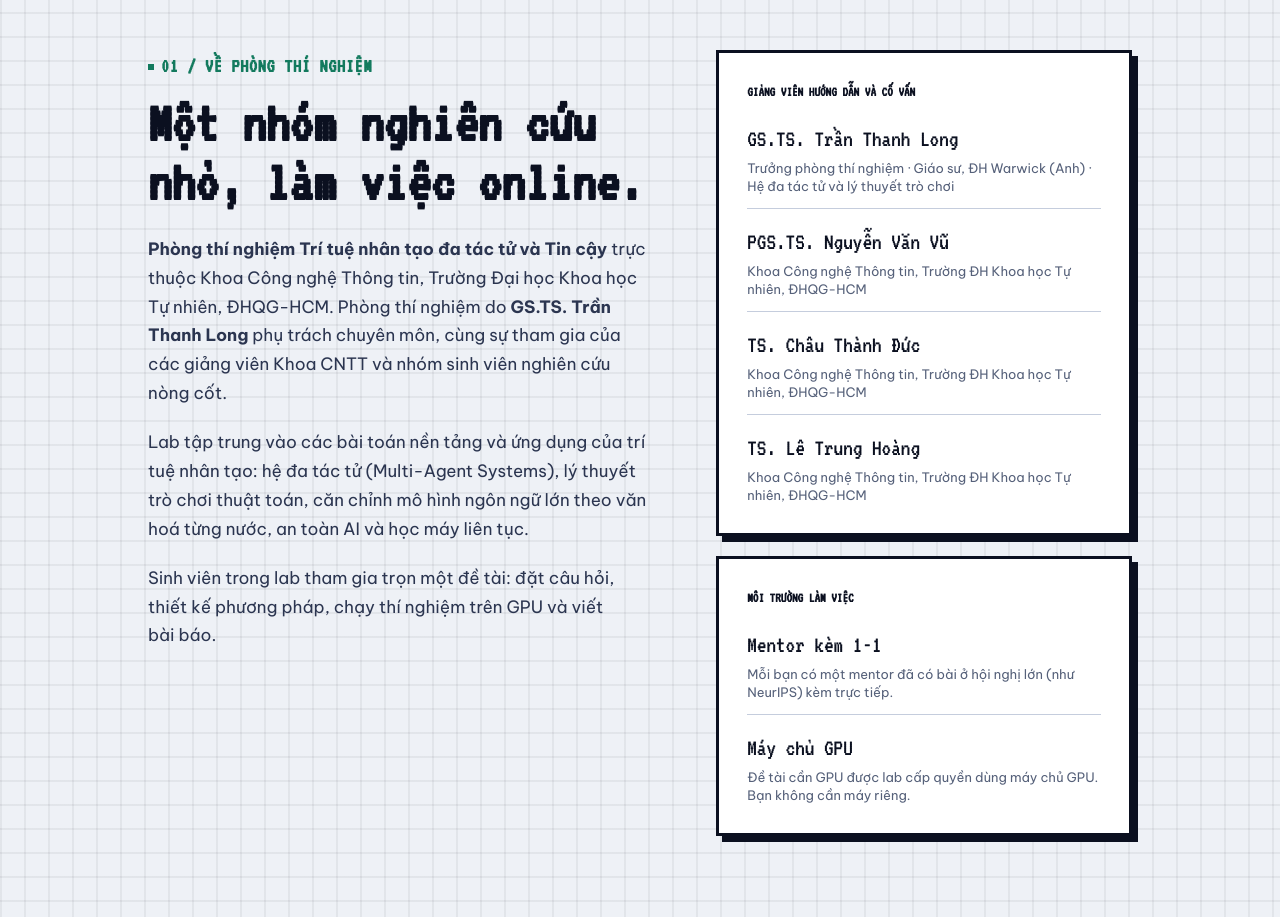
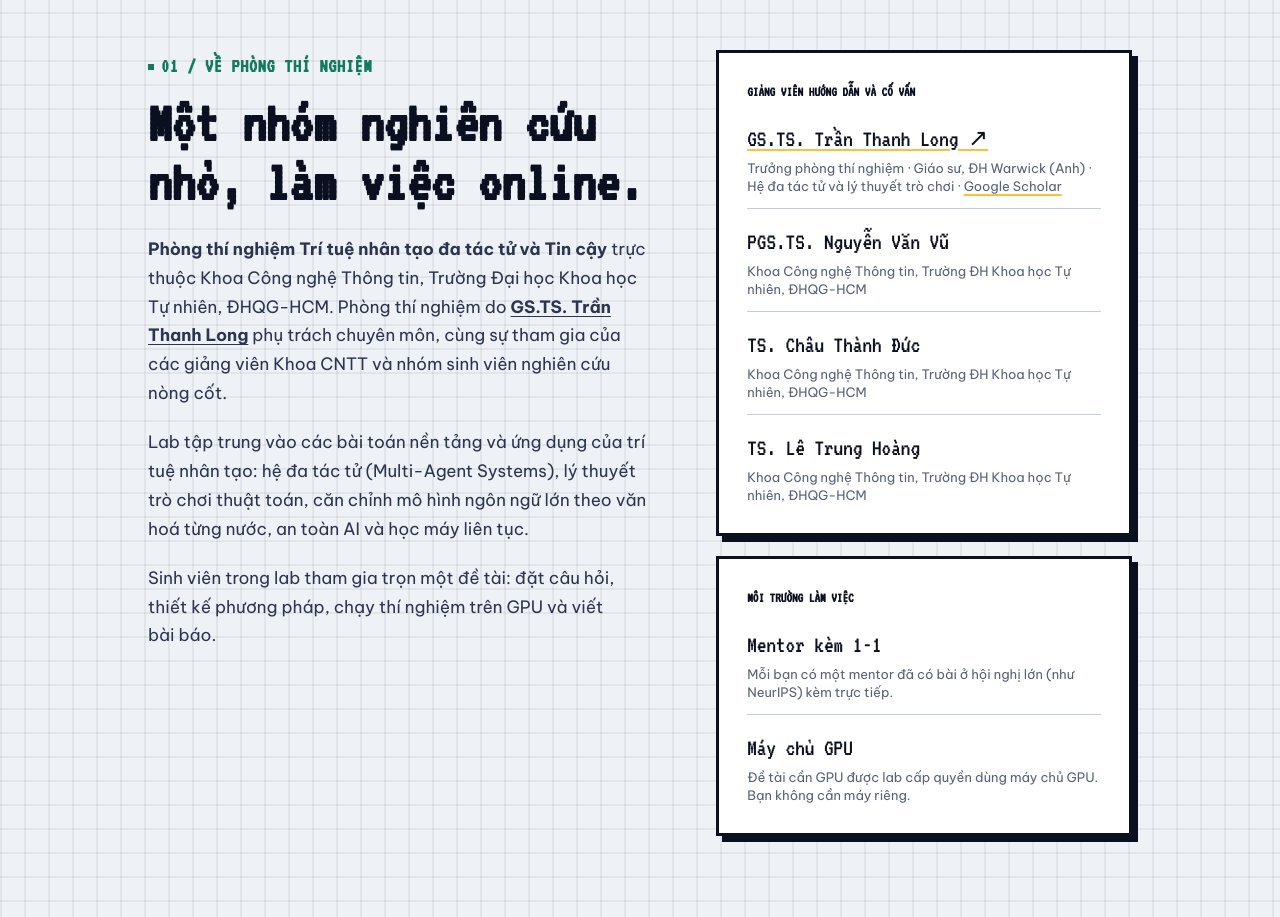
Before and after one commit to technoob05/multiagent-trustworthy-ai-recruitment, a plain HTML site: page dist/index.html in a window 1280 px wide. Shown: the part 1380-2297 px from the top of the page. Drawn offline with Linux system fonts and the light colour scheme.

Commit message:
Link Prof. Long Tran-Thanh to his Google Scholar profile

```diff
--- a/dist/index.html
+++ b/dist/index.html
@@ -1595,6 +1595,8 @@
     .apply-banner { background: var(--surface); }
     .apply-banner h2 { font-size: clamp(40px, 4.6vw, 56px); }
     :focus-visible { outline: 3px solid var(--px-acc-bg); outline-offset: 3px; }
+    .scholar-link { color: inherit; text-decoration: underline; text-decoration-thickness: 2px; text-underline-offset: 3px; text-decoration-color: var(--px-acc-bg); }
+    .scholar-link:hover { color: var(--px-acc); }
     @media (max-width: 640px) { .hero h1 { font-size: 52px; } .brand-title { font-size: 18px; } }
     @media (prefers-reduced-motion: reduce) { .pill, .research-card, .step-card, .benefit-item { transition: none; } }
   </style>
@@ -1708,7 +1710,7 @@
             <h2>Một nhóm nghiên cứu nhỏ, làm việc online.</h2>
 
             <p>
-              <strong>Phòng thí nghiệm Trí tuệ nhân tạo đa tác tử và Tin cậy</strong> trực thuộc Khoa Công nghệ Thông tin, Trường Đại học Khoa học Tự nhiên, ĐHQG-HCM. Phòng thí nghiệm do <strong>GS.TS. Trần Thanh Long</strong> phụ trách chuyên môn, cùng sự tham gia của các giảng viên Khoa CNTT và nhóm sinh viên nghiên cứu nòng cốt.
+              <strong>Phòng thí nghiệm Trí tuệ nhân tạo đa tác tử và Tin cậy</strong> trực thuộc Khoa Công nghệ Thông tin, Trường Đại học Khoa học Tự nhiên, ĐHQG-HCM. Phòng thí nghiệm do <strong><a class="scholar-link" href="https://scholar.google.com/citations?user=YBQai3gAAAAJ&amp;hl=en" target="_blank" rel="noopener">GS.TS. Trần Thanh Long</a></strong> phụ trách chuyên môn, cùng sự tham gia của các giảng viên Khoa CNTT và nhóm sinh viên nghiên cứu nòng cốt.
             </p>
             <p>
               Lab tập trung vào các bài toán nền tảng và ứng dụng của trí tuệ nhân tạo: hệ đa tác tử (Multi-Agent Systems), lý thuyết trò chơi thuật toán, căn chỉnh mô hình ngôn ngữ lớn theo văn hoá từng nước, an toàn AI và học máy liên tục.
@@ -1723,8 +1725,8 @@
               <h3>Giảng viên hướng dẫn và cố vấn</h3>
               <div class="person-row">
                 <div class="person">
-                  <div class="person-name">GS.TS. Trần Thanh Long</div>
-                  <div class="person-desc">Trưởng phòng thí nghiệm · Giáo sư, ĐH Warwick (Anh) · Hệ đa tác tử và lý thuyết trò chơi</div>
+                  <div class="person-name"><a class="scholar-link" href="https://scholar.google.com/citations?user=YBQai3gAAAAJ&amp;hl=en" target="_blank" rel="noopener">GS.TS. Trần Thanh Long <span aria-hidden="true">↗</span></a></div>
+                  <div class="person-desc">Trưởng phòng thí nghiệm · Giáo sư, ĐH Warwick (Anh) · Hệ đa tác tử và lý thuyết trò chơi · <a class="scholar-link" href="https://scholar.google.com/citations?user=YBQai3gAAAAJ&amp;hl=en" target="_blank" rel="noopener">Google Scholar</a></div>
                 </div>
                 <div class="person">
                   <div class="person-name">PGS.TS. Nguyễn Văn Vũ</div>
```
Also changed, not shown: index.html (+5 -3 lines).
